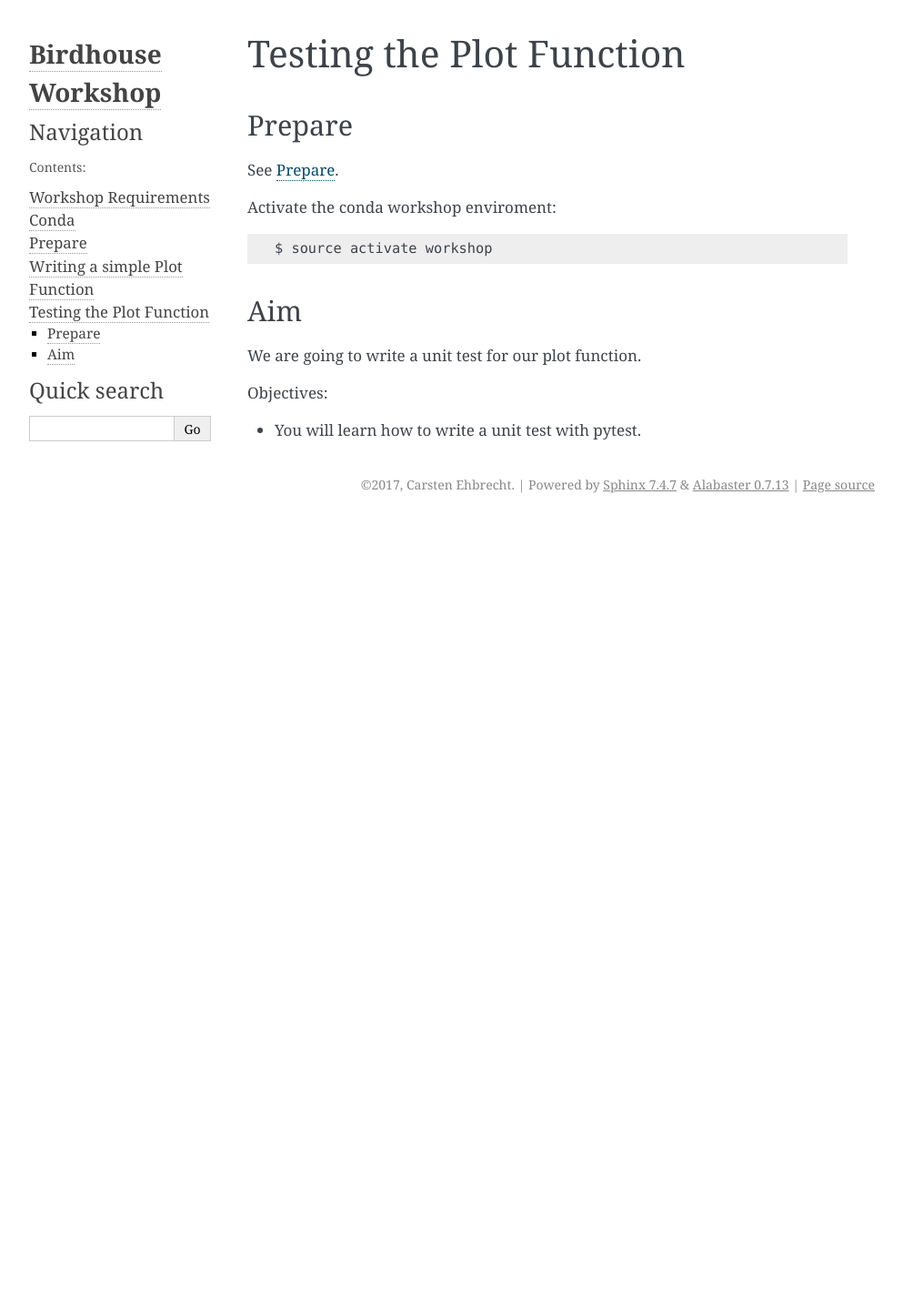
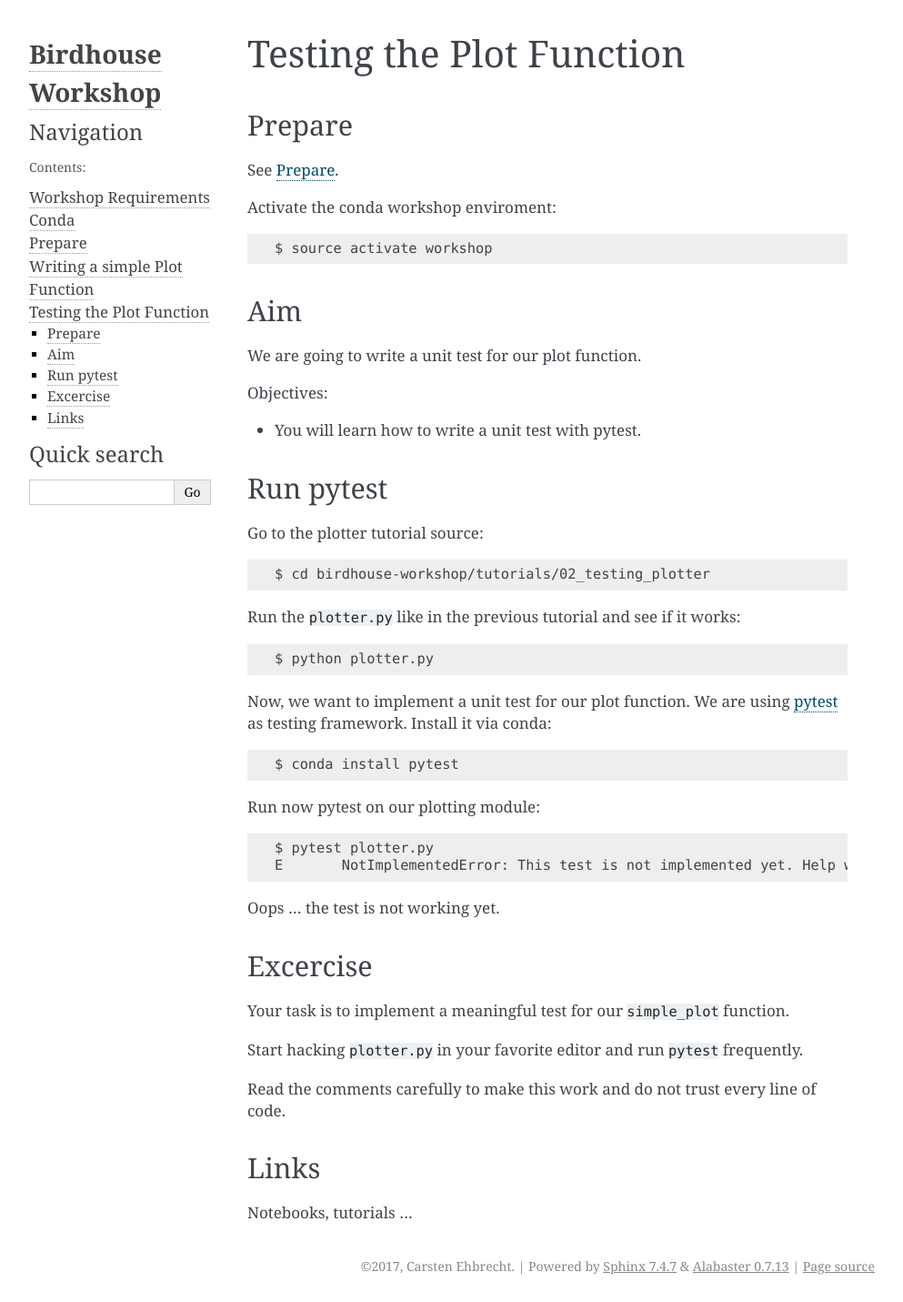
Before and after one commit to bird-house/birdhouse-workshop, a Sphinx documentation site: the page built from docs/source/testing_plotter.rst, in a window 1280 px wide. Shown: the whole page at 91% size, without its empty margins (148-1141 px from the left). Built offline with Sphinx 7.4.7, drawn with Linux system fonts in a browser that asks for light colours; before the commit the page ends 900 px from its top, so only the background shows below that.

Commit message:
added plot testing tutorial

```diff
--- a/docs/source/requirements.rst
+++ b/docs/source/requirements.rst
@@ -8,6 +8,9 @@ This workshop requires the following ...
 .. note::
   https://github.com/geopython/pycsw-workshop/blob/master/docs/requirements.txt
 
+
+.. warning::
+    You need a good internet connection! We are using GitHub, Conda and external data.
 
 1. Git
 ------
--- a/docs/source/testing_plotter.rst
+++ b/docs/source/testing_plotter.rst
@@ -20,3 +20,42 @@ We are going to write a unit test for our plot function.
 Objectives:
 
 * You will learn how to write a unit test with pytest.
+
+
+Run pytest
+----------
+
+Go to the plotter tutorial source::
+
+    $ cd birdhouse-workshop/tutorials/02_testing_plotter
+
+Run the ``plotter.py`` like in the previous tutorial and see if it works::
+
+    $ python plotter.py
+
+Now, we want to implement a unit test for our plot function.
+We are using `pytest <https://docs.pytest.org/en/latest/contents.html>`_ as testing framework.
+Install it via conda::
+
+    $ conda install pytest
+
+Run now pytest on our plotting module::
+
+    $ pytest plotter.py
+    E       NotImplementedError: This test is not implemented yet. Help wanted!
+
+Oops ... the test is not working yet.
+
+Excercise
+---------
+
+Your task is to implement a meaningful test for our ``simple_plot`` function.
+
+Start hacking ``plotter.py`` in your favorite editor and run ``pytest`` frequently.
+
+Read the comments carefully to make this work and do not trust every line of code.
+
+Links
+-----
+
+Notebooks, tutorials ...
```
Also changed, not shown: docs/source/conda.rst (+7 -0 lines).
